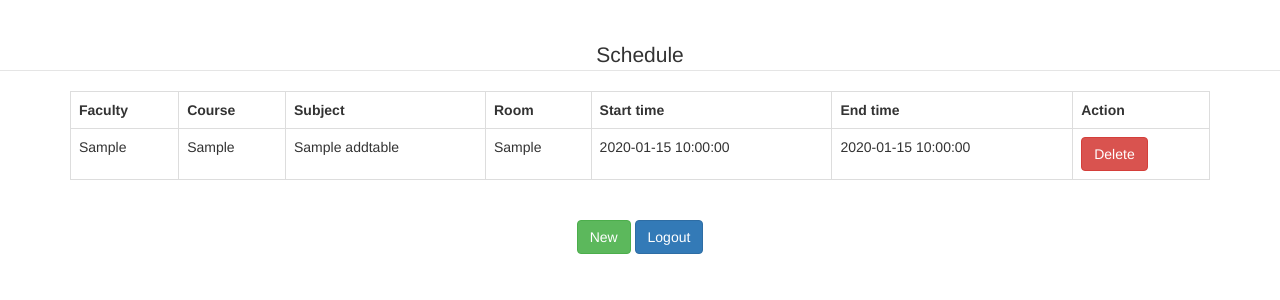
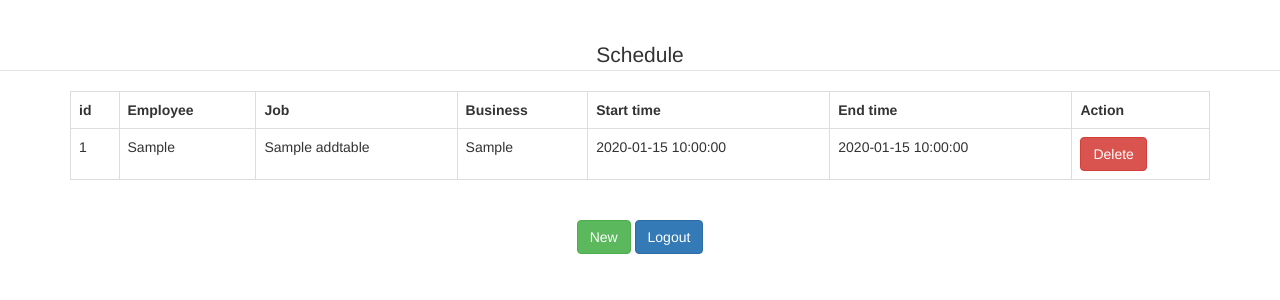
Before and after one commit to kiduyu-klaus/Shift-Management-System, a PHP site: page /tablelist.php in a window 1280 px wide. Shown: the part 52-352 px from the top of the page. Run offline with PHP 8.4, Linux system fonts and the light colour scheme; tables that the repository leaves empty or names only in its code hold one stand-in row (values such as "Sample post"); some libraries are stand-ins or nearby versions.

Commit message:
Update tablelist.php

```diff
--- a/tablelist.php
+++ b/tablelist.php
@@ -30,10 +30,10 @@
                     $result = mysqli_query($connect,$query) or die(mysqli_error($connect));
                     echo "<div class='container'><table width='' class='table table-bordered' border='1' >
                             <tr>
-                                <th>Faculty</th>
-								<th>Course</th>
-                                <th>Subject</th>
-								<th>Room</th>
+                                <th>id</th>
+                                <th>Employee</th>
+								<th>Job</th>
+                                <th>Business</th>
 								<th>Start time</th>
 								<th>End time</th>
                                 <th>Action</th>
@@ -41,7 +41,7 @@
                         while($row = mysqli_fetch_array($result))
                         {
                         echo "<tr>";
-                        echo "<td>" . $row['faculty'] . "</td>";
+                        echo "<td>" . $row['id'] . "</td>";
 						echo "<td>" . $row['course'] . "</td>";
                         echo "<td>" . $row['subject'] . "</td>";
 						echo "<td>" . $row['room'] . "</td>";
```
